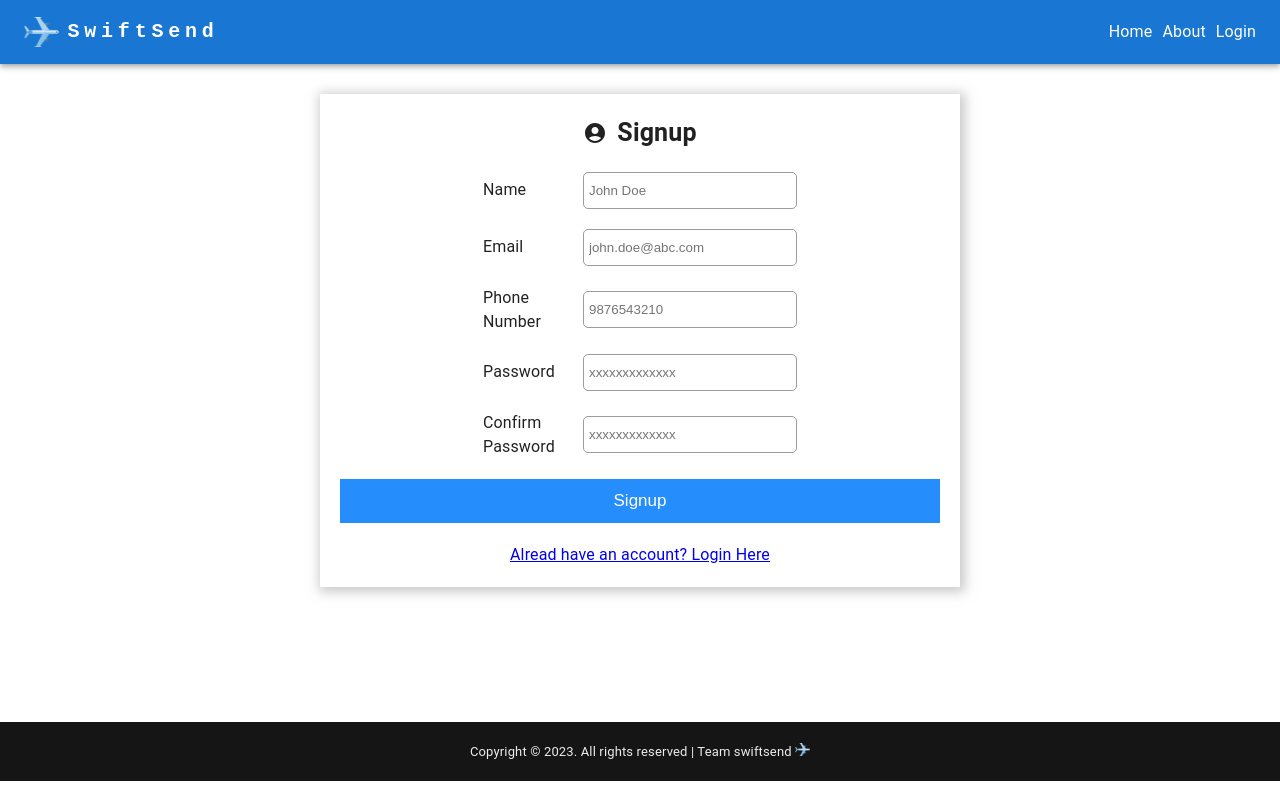
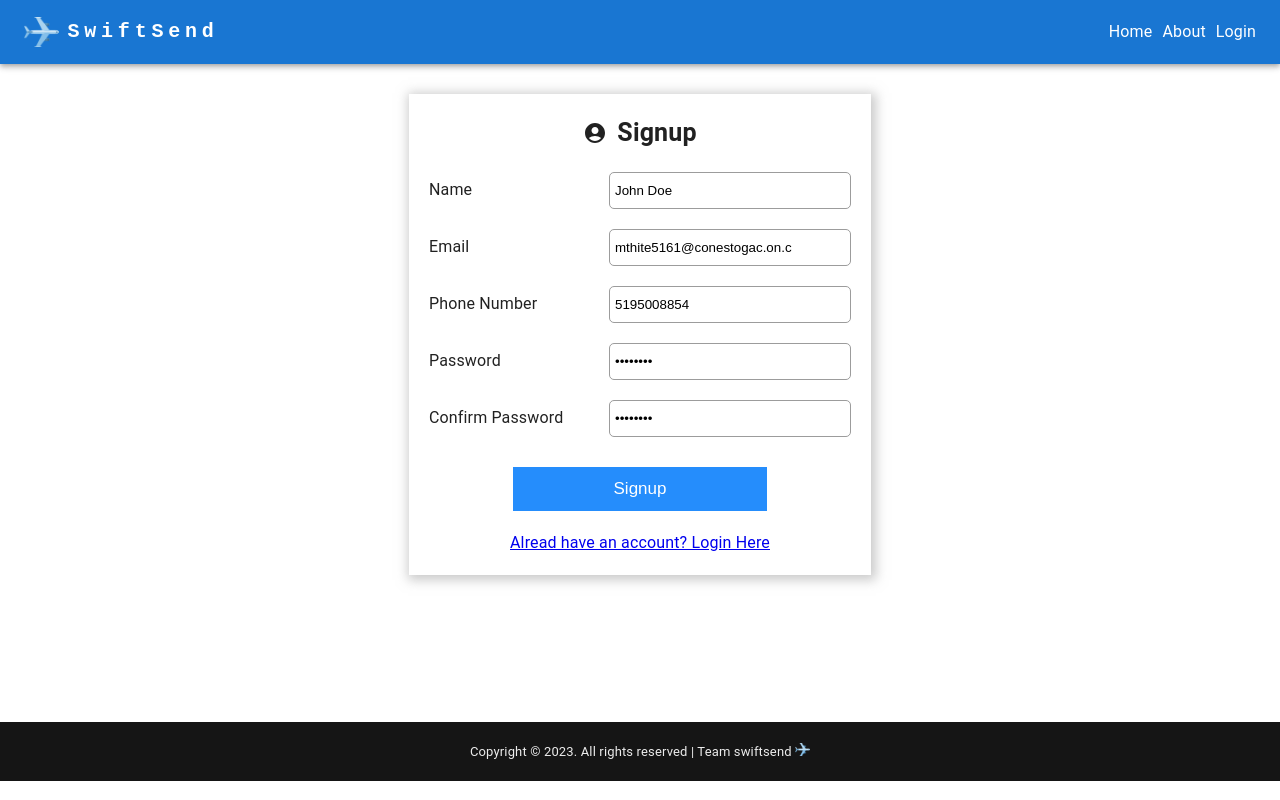
Before and after one commit to Rohan-tech11/Retail-SwiftSend-Client, a React (Vite) app: page /signup in a window 1280 px wide. Built offline with nearby package versions, Linux system fonts and the light colour scheme.

Commit message:
api integration

```diff
--- a/src/pages/Signup.jsx
+++ b/src/pages/Signup.jsx
@@ -1,7 +1,10 @@
 import { AccountCircle } from "@mui/icons-material";
-import styles from "./Signup.module.css";
 import { Link, useNavigate } from "react-router-dom";
 import { useState } from "react";
+import axios from "axios";
+import { PulseLoader } from "react-spinners";
+
+import styles from "./Signup.module.css";
 
 export default function Signup() {
   let nameRegex = /^(?![\s.]+$)[a-zA-Z\s.]*$/;
@@ -9,17 +12,19 @@ export default function Signup() {
   let phoneRegex = /^(\+\d{1,2}\s?)?\(?\d{3}\)?[\s.-]?\d{3}[\s.-]?\d{4}$/;
   let passwordRegex = /^(?=.*\d)(?=.*[!@#$%^&*])(?=.*[a-z])(?=.*[A-Z]).{8,}$/;
 
-  const [name, setName] = useState("");
-  const [email, setEmail] = useState("");
-  const [phone, setPhone] = useState("");
-  const [password, setPassword] = useState("");
-  const [confirmPassword, setConfirmPassword] = useState("");
+  const [name, setName] = useState("John Doe");
+  const [email, setEmail] = useState("mthite5161@conestogac.on.ca");
+  const [phone, setPhone] = useState("5195008854");
+  const [password, setPassword] = useState("Abc123!@");
+  const [confirmPassword, setConfirmPassword] = useState("Abc123!@");
+
   const [nameError, setNameError] = useState(false);
   const [emailError, setEmailError] = useState(false);
   const [phoneError, setPhoneError] = useState(false);
   const [passwordError, setPasswordError] = useState(false);
   const [confirmPasswordError, setConfirmPasswordError] = useState(false);
-  const [formError, setFormError] = useState(false);
+  const [formError, setFormError] = useState("");
+  const [isLoading, setIsLoading] = useState(false);
 
   function onNameChange(event) {
     let value = event.target.value;
@@ -72,10 +77,10 @@ export default function Signup() {
 
   function isError() {
     if (
-      nameError &&
-      emailError &&
-      phoneError &&
-      passwordError &&
+      nameError ||
+      emailError ||
+      phoneError ||
+      passwordError ||
       confirmPasswordError
     ) {
       console.log("check error", true);
@@ -89,21 +94,58 @@ export default function Signup() {
     }
   }
 
-  function handleSubmit(event) {
+  async function handleSubmit(event) {
     event.preventDefault();
+    setIsLoading(true);
     let error = isError();
+
     if (!error) {
-      setFormError(false);
-      let data = {
-        name: name,
+      setFormError("");
+
+      const data = {
+        fullName: name,
         email: email,
-        phone: phone,
+        mobileNumber: phone,
         password: password,
       };
-      console.log(data);
-      navigate("/verify");
+
+      await axios({
+        method: "post",
+        url: "/api/register/user",
+        data: data,
+      })
+        .then((res) => {
+          setIsLoading(false);
+          console.log("In user registration:", res);
+
+          navigate("/verify");
+        })
+        .catch((err) => {
+          setIsLoading(false);
+
+          switch (err.response.status) {
+            case 400:
+              setFormError("ERROR: Account already exists.");
+              break;
+            case 401:
+              setFormError(
+                "ERROR: Invalid data or unreachable server. Try again."
+              );
+              break;
+            case 500:
+              setFormError("ERROR: The server is unreachable.");
+              break;
+            default:
+              setFormError(
+                "ERROR: Invalid or incomplete information submitted."
+              );
+              break;
+          }
+          console.log("Error signing up", err);
+        });
     } else {
-      setFormError(true);
+      setIsLoading(false);
+      setFormError("Please fix form errors. All fields mandatory");
     }
   }
 
@@ -114,9 +156,7 @@ export default function Signup() {
           <AccountCircle />
           <p>Signup</p>
         </div>
-        <div className={styles.error}>
-          {formError ? "Please fix form errors. All fields mandatory" : null}
-        </div>
+        <div className={styles.error}>{formError && formError}</div>
         <div className={styles.labelContainer}>
           <label htmlFor="name" className={styles.label}>
             Name
@@ -213,8 +253,12 @@ export default function Signup() {
             : null}
         </div>
 
-        <button className={styles.button} onClick={handleSubmit}>
-          Signup
+        <button
+          className={styles.button}
+          onClick={handleSubmit}
+          disabled={isLoading}
+        >
+          {isLoading ? <PulseLoader color="#fff" size={5} /> : "Signup"}
         </button>
         <Link to="/login">Alread have an account? Login Here</Link>
       </form>
--- a/src/pages/Signup.module.css
+++ b/src/pages/Signup.module.css
@@ -12,8 +12,8 @@
 }
 
 .headingContainer p {
-    font-size: 25px;
-    font-weight: 600;
+  font-size: 25px;
+  font-weight: 600;
 }
 
 .form {
@@ -22,7 +22,6 @@
   align-items: center;
   padding: 20px;
   box-shadow: 2px 2px 11px 3px #9c9c9c8a;
-  min-width: 50%;
   margin: 30px;
 }
 
@@ -34,22 +33,21 @@
 
 .label {
   display: inline-block;
-  width: 100px;
+  width: 180px;
   margin-top: 20px;
 }
 
 .input {
   margin-top: 20px;
-  padding: 10px 30px 10px 5px;
+  padding: 10px 58px 10px 5px;
   border: 1px solid #9c9c9c;
   border-radius: 5px;
 }
 
 .button {
-  /* display: block; */
-  width: 100%;
+  width: 60%;
   padding: 12px 65px;
-  margin: 20px;
+  margin: 30px 20px 20px 20px;
   background: #258dfc;
   color: #fff;
   border: none;
@@ -58,12 +56,12 @@
   transition: 0.5s;
   font-size: 17px;
 }
-
 .button:hover {
   background: #024d9d;
 }
 
 .error {
   display: block;
+  align-self: flex-start;
   color: red;
 }
```
